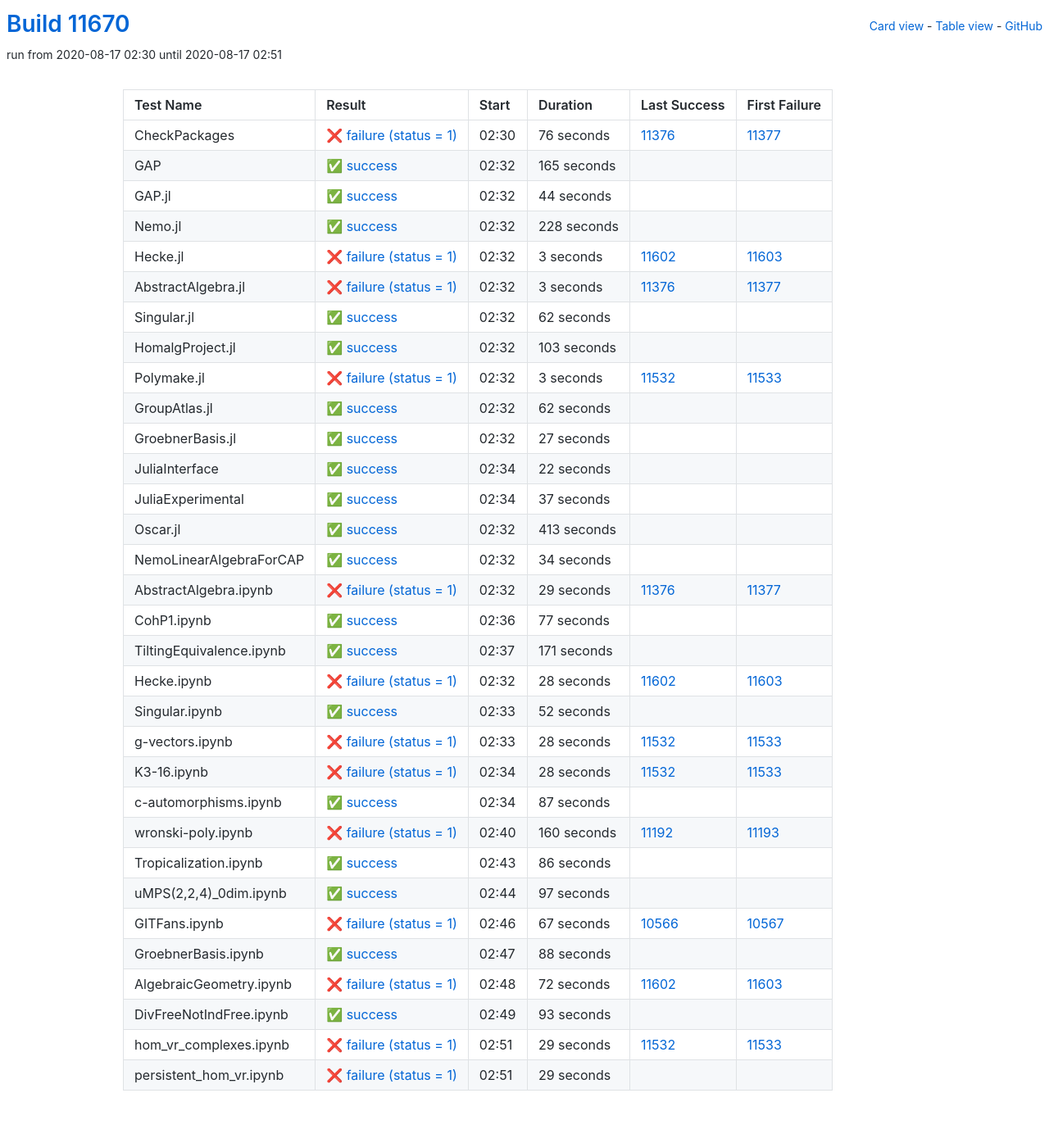
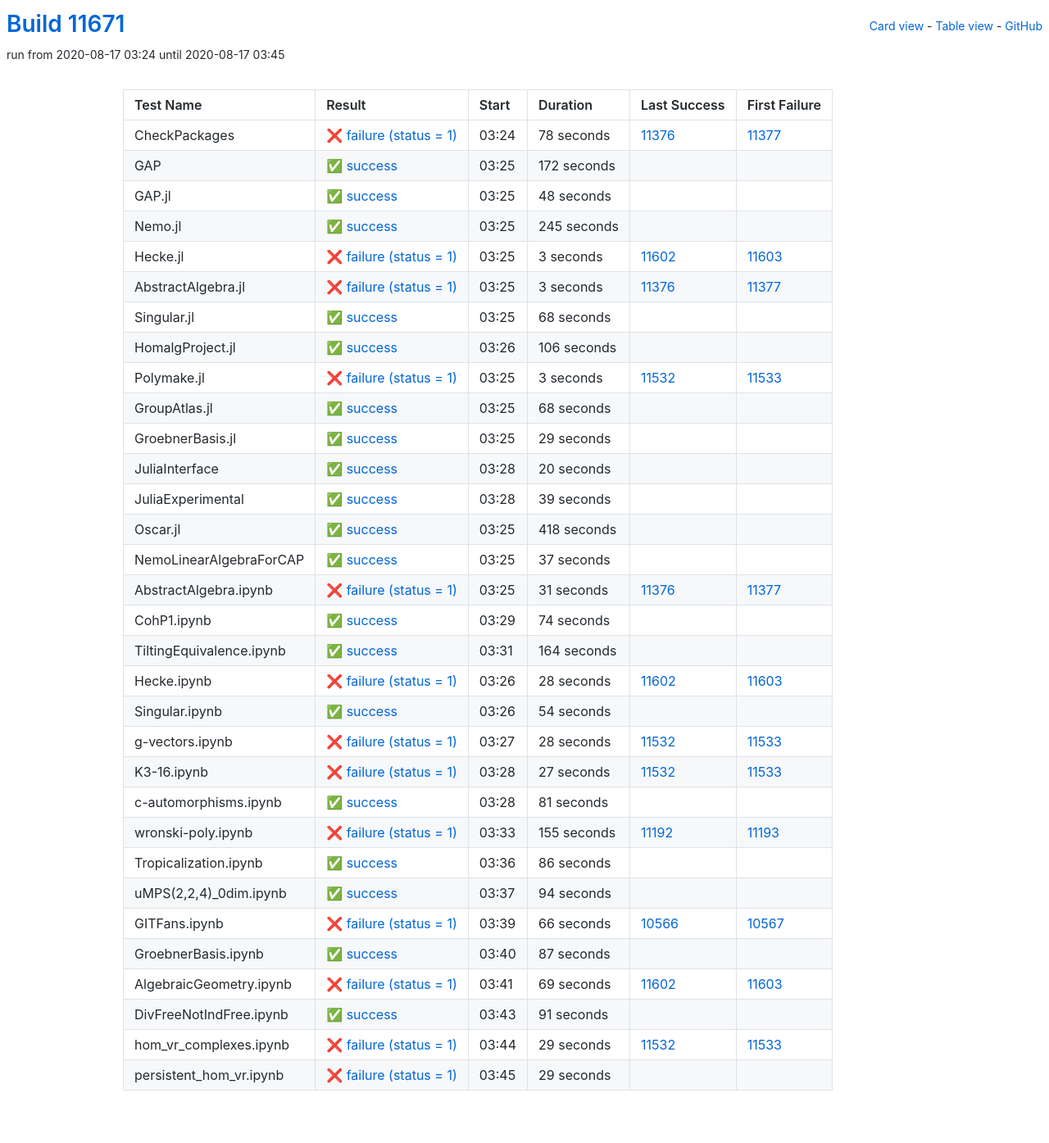
Before and after one commit to oscar-system/oscar-ci-status, a Jekyll site: the page built from table.html, in a window 1280 px wide. Shown: the whole page at 82% size. Built offline with Jekyll 4.4.1, drawn with Linux system fonts in a browser that asks for light colours.

Commit message:
Build #11671

```diff
--- a/_data/ci.yml
+++ b/_data/ci.yml
@@ -1,6 +1,6 @@
 ---
-build: 11670
-build_url: https://oscarci.mathematik.uni-kl.de/job/oscar/11670/
+build: 11671
+build_url: https://oscarci.mathematik.uni-kl.de/job/oscar/11671/
 job: oscar
 organization: oscar-system
 repo: oscar-ci-status
@@ -8,56 +8,56 @@
 tests:
 - name: CheckPackages
   id: checkpackages
-  log: https://oscarci.mathematik.uni-kl.de/job/oscar/11670/artifact/logs/build-11670/CheckPackages.log
-  start: 2020-08-17 02:30
+  log: https://oscarci.mathematik.uni-kl.de/job/oscar/11671/artifact/logs/build-11671/CheckPackages.log
+  start: 2020-08-17 03:24
   success: false
   exitcode: 1
   status: failure
-  duration: 76
+  duration: 78
   last_success: 11376
   last_success_url: https://oscarci.mathematik.uni-kl.de/job/oscar/11376/
   first_failure: 11377
   first_failure_url: https://oscarci.mathematik.uni-kl.de/job/oscar/11377/
 - name: GAP
   id: gap
-  log: https://oscarci.mathematik.uni-kl.de/job/oscar/11670/artifact/logs/build-11670/GAP.log
-  start: 2020-08-17 02:32
+  log: https://oscarci.mathematik.uni-kl.de/job/oscar/11671/artifact/logs/build-11671/GAP.log
+  start: 2020-08-17 03:25
   success: true
   exitcode: 0
   status: success
-  duration: 165
+  duration: 172
   last_success: false
   last_success_url:
   first_failure: false
   first_failure_url:
 - name: GAP.jl
   id: gap-jl
-  log: https://oscarci.mathematik.uni-kl.de/job/oscar/11670/artifact/logs/build-11670/GAP.jl.log
-  start: 2020-08-17 02:32
+  log: https://oscarci.mathematik.uni-kl.de/job/oscar/11671/artifact/logs/build-11671/GAP.jl.log
+  start: 2020-08-17 03:25
   success: true
   exitcode: 0
   status: success
-  duration: 44
+  duration: 48
   last_success: false
   last_success_url:
   first_failure: false
   first_failure_url:
 - name: Nemo.jl
   id: nemo-jl
-  log: https://oscarci.mathematik.uni-kl.de/job/oscar/11670/artifact/logs/build-11670/Nemo.jl.log
-  start: 2020-08-17 02:32
+  log: https://oscarci.mathematik.uni-kl.de/job/oscar/11671/artifact/logs/build-11671/Nemo.jl.log
+  start: 2020-08-17 03:25
   success: true
   exitcode: 0
   status: success
-  duration: 228
+  duration: 245
   last_success: false
   last_success_url:
   first_failure: false
   first_failure_url:
 - name: Hecke.jl
   id: hecke-jl
-  log: https://oscarci.mathematik.uni-kl.de/job/oscar/11670/artifact/logs/build-11670/Hecke.jl.log
-  start: 2020-08-17 02:32
+  log: https://oscarci.mathematik.uni-kl.de/job/oscar/11671/artifact/logs/build-11671/Hecke.jl.log
+  start: 2020-08-17 03:25
   success: false
   exitcode: 1
   status: failure
@@ -68,8 +68,8 @@
   first_failure_url: https://oscarci.mathematik.uni-kl.de/job/oscar/11603/
 - name: AbstractAlgebra.jl
   id: abstractalgebra-jl
-  log: https://oscarci.mathematik.uni-kl.de/job/oscar/11670/artifact/logs/build-11670/AbstractAlgebra.jl.log
-  start: 2020-08-17 02:32
+  log: https://oscarci.mathematik.uni-kl.de/job/oscar/11671/artifact/logs/build-11671/AbstractAlgebra.jl.log
+  start: 2020-08-17 03:25
   success: false
   exitcode: 1
   status: failure
@@ -80,32 +80,32 @@
   first_failure_url: https://oscarci.mathematik.uni-kl.de/job/oscar/11377/
 - name: Singular.jl
   id: singular-jl
-  log: https://oscarci.mathematik.uni-kl.de/job/oscar/11670/artifact/logs/build-11670/Singular.jl.log
-  start: 2020-08-17 02:32
+  log: https://oscarci.mathematik.uni-kl.de/job/oscar/11671/artifact/logs/build-11671/Singular.jl.log
+  start: 2020-08-17 03:25
   success: true
   exitcode: 0
   status: success
-  duration: 62
+  duration: 68
   last_success: false
   last_success_url:
   first_failure: false
   first_failure_url:
 - name: HomalgProject.jl
   id: homalgproject-jl
-  log: https://oscarci.mathematik.uni-kl.de/job/oscar/11670/artifact/logs/build-11670/HomalgProject.jl.log
-  start: 2020-08-17 02:32
+  log: https://oscarci.mathematik.uni-kl.de/job/oscar/11671/artifact/logs/build-11671/HomalgProject.jl.log
+  start: 2020-08-17 03:26
   success: true
   exitcode: 0
   status: success
-  duration: 103
+  duration: 106
   last_success: false
   last_success_url:
   first_failure: false
   first_failure_url:
 - name: Polymake.jl
   id: polymake-jl
-  log: https://oscarci.mathematik.uni-kl.de/job/oscar/11670/artifact/logs/build-11670/Polymake.jl.log
-  start: 2020-08-17 02:32
+  log: https://oscarci.mathematik.uni-kl.de/job/oscar/11671/artifact/logs/build-11671/Polymake.jl.log
+  start: 2020-08-17 03:25
   success: false
   exitcode: 1
   status: failure
@@ -116,44 +116,68 @@
   first_failure_url: https://oscarci.mathematik.uni-kl.de/job/oscar/11533/
 - name: GroupAtlas.jl
   id: groupatlas-jl
-  log: https://oscarci.mathematik.uni-kl.de/job/oscar/11670/artifact/logs/build-11670/GroupAtlas.jl.log
-  start: 2020-08-17 02:32
+  log: https://oscarci.mathematik.uni-kl.de/job/oscar/11671/artifact/logs/build-11671/GroupAtlas.jl.log
+  start: 2020-08-17 03:25
   success: true
   exitcode: 0
   status: success
-  duration: 62
+  duration: 68
   last_success: false
   last_success_url:
   first_failure: false
   first_failure_url:
 - name: GroebnerBasis.jl
   id: groebnerbasis-jl
-  log: https://oscarci.mathematik.uni-kl.de/job/oscar/11670/artifact/logs/build-11670/GroebnerBasis.jl.log
-  start: 2020-08-17 02:32
+  log: https://oscarci.mathematik.uni-kl.de/job/oscar/11671/artifact/logs/build-11671/GroebnerBasis.jl.log
+  start: 2020-08-17 03:25
   success: true
   exitcode: 0
   status: success
-  duration: 27
+  duration: 29
   last_success: false
   last_success_url:
   first_failure: false
   first_failure_url:
 - name: JuliaInterface
   id: juliainterface
-  log: https://oscarci.mathematik.uni-kl.de/job/oscar/11670/artifact/logs/build-11670/JuliaInterface.log
-  start: 2020-08-17 02:34
+  log: https://oscarci.mathematik.uni-kl.de/job/oscar/11671/artifact/logs/build-11671/JuliaInterface.log
+  start: 2020-08-17 03:28
   success: true
   exitcode: 0
   status: success
-  duration: 22
+  duration: 20
   last_success: false
   last_success_url:
   first_failure: false
   first_failure_url:
 - name: JuliaExperimental
   id: juliaexperimental
-  log: https://oscarci.mathematik.uni-kl.de/job/oscar/11670/artifact/logs/build-11670/JuliaExperimental.log
-  start: 2020-08-17 02:34
+  log: https://oscarci.mathematik.uni-kl.de/job/oscar/11671/artifact/logs/build-11671/JuliaExperimental.log
+  start: 2020-08-17 03:28
+  success: true
+  exitcode: 0
+  status: success
+  duration: 39
+  last_success: false
+  last_success_url:
+  first_failure: false
+  first_failure_url:
+- name: Oscar.jl
+  id: oscar-jl
+  log: https://oscarci.mathematik.uni-kl.de/job/oscar/11671/artifact/logs/build-11671/Oscar.jl.log
+  start: 2020-08-17 03:25
+  success: true
+  exitcode: 0
+  status: success
+  duration: 418
+  last_success: false
+  last_success_url:
+  first_failure: false
+  first_failure_url:
+- name: NemoLinearAlgebraForCAP
+  id: nemolinearalgebraforcap
+  log: https://oscarci.mathematik.uni-kl.de/job/oscar/11671/artifact/logs/build-11671/NemoLinearAlgebraForCAP.log
+  start: 2020-08-17 03:25
   success: true
   exitcode: 0
   status: success
@@ -162,70 +186,46 @@
   last_success_url:
   first_failure: false
   first_failure_url:
-- name: Oscar.jl
-  id: oscar-jl
-  log: https://oscarci.mathematik.uni-kl.de/job/oscar/11670/artifact/logs/build-11670/Oscar.jl.log
-  start: 2020-08-17 02:32
-  success: true
-  exitcode: 0
-  status: success
-  duration: 413
-  last_success: false
-  last_success_url:
-  first_failure: false
-  first_failure_url:
-- name: NemoLinearAlgebraForCAP
-  id: nemolinearalgebraforcap
-  log: https://oscarci.mathematik.uni-kl.de/job/oscar/11670/artifact/logs/build-11670/NemoLinearAlgebraForCAP.log
-  start: 2020-08-17 02:32
-  success: true
-  exitcode: 0
-  status: success
-  duration: 34
-  last_success: false
-  last_success_url:
-  first_failure: false
-  first_failure_url:
 - name: AbstractAlgebra.ipynb
   id: abstractalgebra-ipynb
-  log: https://oscarci.mathematik.uni-kl.de/job/oscar/11670/artifact/logs/build-11670/AbstractAlgebra.ipynb.log
-  start: 2020-08-17 02:32
+  log: https://oscarci.mathematik.uni-kl.de/job/oscar/11671/artifact/logs/build-11671/AbstractAlgebra.ipynb.log
+  start: 2020-08-17 03:25
   success: false
   exitcode: 1
   status: failure
-  duration: 29
+  duration: 31
   last_success: 11376
   last_success_url: https://oscarci.mathematik.uni-kl.de/job/oscar/11376/
   first_failure: 11377
   first_failure_url: https://oscarci.mathematik.uni-kl.de/job/oscar/11377/
 - name: CohP1.ipynb
   id: cohp1-ipynb
-  log: https://oscarci.mathematik.uni-kl.de/job/oscar/11670/artifact/logs/build-11670/CohP1.ipynb.log
-  start: 2020-08-17 02:36
+  log: https://oscarci.mathematik.uni-kl.de/job/oscar/11671/artifact/logs/build-11671/CohP1.ipynb.log
+  start: 2020-08-17 03:29
   success: true
   exitcode: 0
   status: success
-  duration: 77
+  duration: 74
   last_success: false
   last_success_url:
   first_failure: false
   first_failure_url:
 - name: TiltingEquivalence.ipynb
   id: tiltingequivalence-ipynb
-  log: https://oscarci.mathematik.uni-kl.de/job/oscar/11670/artifact/logs/build-11670/TiltingEquivalence.ipynb.log
-  start: 2020-08-17 02:37
+  log: https://oscarci.mathematik.uni-kl.de/job/oscar/11671/artifact/logs/build-11671/TiltingEquivalence.ipynb.log
+  start: 2020-08-17 03:31
   success: true
   exitcode: 0
   status: success
-  duration: 171
+  duration: 164
   last_success: false
   last_success_url:
   first_failure: false
   first_failure_url:
 - name: Hecke.ipynb
   id: hecke-ipynb
-  log: https://oscarci.mathematik.uni-kl.de/job/oscar/11670/artifact/logs/build-11670/Hecke.ipynb.log
-  start: 2020-08-17 02:32
+  log: https://oscarci.mathematik.uni-kl.de/job/oscar/11671/artifact/logs/build-11671/Hecke.ipynb.log
+  start: 2020-08-17 03:26
   success: false
   exitcode: 1
   status: failure
@@ -236,20 +236,20 @@
   first_failure_url: https://oscarci.mathematik.uni-kl.de/job/oscar/11603/
 - name: Singular.ipynb
   id: singular-ipynb
-  log: https://oscarci.mathematik.uni-kl.de/job/oscar/11670/artifact/logs/build-11670/Singular.ipynb.log
-  start: 2020-08-17 02:33
+  log: https://oscarci.mathematik.uni-kl.de/job/oscar/11671/artifact/logs/build-11671/Singular.ipynb.log
+  start: 2020-08-17 03:26
   success: true
   exitcode: 0
   status: success
-  duration: 52
+  duration: 54
   last_success: false
   last_success_url:
   first_failure: false
   first_failure_url:
 - name: g-vectors.ipynb
   id: g-vectors-ipynb
-  log: https://oscarci.mathematik.uni-kl.de/job/oscar/11670/artifact/logs/build-11670/g-vectors.ipynb.log
-  start: 2020-08-17 02:33
+  log: https://oscarci.mathematik.uni-kl.de/job/oscar/11671/artifact/logs/build-11671/g-vectors.ipynb.log
+  start: 2020-08-17 03:27
   success: false
   exitcode: 1
   status: failure
@@ -260,44 +260,44 @@
   first_failure_url: https://oscarci.mathematik.uni-kl.de/job/oscar/11533/
 - name: K3-16.ipynb
   id: k3-16-ipynb
-  log: https://oscarci.mathematik.uni-kl.de/job/oscar/11670/artifact/logs/build-11670/K3-16.ipynb.log
-  start: 2020-08-17 02:34
+  log: https://oscarci.mathematik.uni-kl.de/job/oscar/11671/artifact/logs/build-11671/K3-16.ipynb.log
+  start: 2020-08-17 03:28
   success: false
   exitcode: 1
   status: failure
-  duration: 28
+  duration: 27
   last_success: 11532
   last_success_url: https://oscarci.mathematik.uni-kl.de/job/oscar/11532/
   first_failure: 11533
   first_failure_url: https://oscarci.mathematik.uni-kl.de/job/oscar/11533/
 - name: c-automorphisms.ipynb
   id: c-automorphisms-ipynb
-  log: https://oscarci.mathematik.uni-kl.de/job/oscar/11670/artifact/logs/build-11670/c-automorphisms.ipynb.log
-  start: 2020-08-17 02:34
+  log: https://oscarci.mathematik.uni-kl.de/job/oscar/11671/artifact/logs/build-11671/c-automorphisms.ipynb.log
+  start: 2020-08-17 03:28
   success: true
   exitcode: 0
   status: success
-  duration: 87
+  duration: 81
   last_success: false
   last_success_url:
   first_failure: false
   first_failure_url:
 - name: wronski-poly.ipynb
   id: wronski-poly-ipynb
-  log: https://oscarci.mathematik.uni-kl.de/job/oscar/11670/artifact/logs/build-11670/wronski-poly.ipynb.log
-  start: 2020-08-17 02:40
+  log: https://oscarci.mathematik.uni-kl.de/job/oscar/11671/artifact/logs/build-11671/wronski-poly.ipynb.log
+  start: 2020-08-17 03:33
   success: false
   exitcode: 1
   status: failure
-  duration: 160
+  duration: 155
   last_success: 11192
   last_success_url: https://oscarci.mathematik.uni-kl.de/job/oscar/11192/
   first_failure: 11193
   first_failure_url: https://oscarci.mathematik.uni-kl.de/job/oscar/11193/
 - name: Tropicalization.ipynb
   id: tropicalization-ipynb
-  log: https://oscarci.mathematik.uni-kl.de/job/oscar/11670/artifact/logs/build-11670/Tropicalization.ipynb.log
-  start: 2020-08-17 02:43
+  log: https://oscarci.mathematik.uni-kl.de/job/oscar/11671/artifact/logs/build-11671/Tropicalization.ipynb.log
+  start: 2020-08-17 03:36
   success: true
   exitcode: 0
   status: success
@@ -308,68 +308,68 @@
   first_failure_url:
 - name: uMPS(2,2,4)_0dim.ipynb
   id: umps-2-2-4-0dim-ipynb
-  log: https://oscarci.mathematik.uni-kl.de/job/oscar/11670/artifact/logs/build-11670/uMPS-2-2-4-_0dim.ipynb.log
-  start: 2020-08-17 02:44
+  log: https://oscarci.mathematik.uni-kl.de/job/oscar/11671/artifact/logs/build-11671/uMPS-2-2-4-_0dim.ipynb.log
+  start: 2020-08-17 03:37
   success: true
   exitcode: 0
   status: success
-  duration: 97
+  duration: 94
   last_success: false
   last_success_url:
   first_failure: false
   first_failure_url:
 - name: GITFans.ipynb
   id: gitfans-ipynb
-  log: https://oscarci.mathematik.uni-kl.de/job/oscar/11670/artifact/logs/build-11670/GITFans.ipynb.log
-  start: 2020-08-17 02:46
+  log: https://oscarci.mathematik.uni-kl.de/job/oscar/11671/artifact/logs/build-11671/GITFans.ipynb.log
+  start: 2020-08-17 03:39
   success: false
   exitcode: 1
   status: failure
-  duration: 67
+  duration: 66
   last_success: 10566
   last_success_url: https://oscarci.mathematik.uni-kl.de/job/oscar/10566/
   first_failure: 10567
   first_failure_url: https://oscarci.mathematik.uni-kl.de/job/oscar/10567/
 - name: GroebnerBasis.ipynb
   id: groebnerbasis-ipynb
-  log: https://oscarci.mathematik.uni-kl.de/job/oscar/11670/artifact/logs/build-11670/GroebnerBasis.ipynb.log
-  start: 2020-08-17 02:47
+  log: https://oscarci.mathematik.uni-kl.de/job/oscar/11671/artifact/logs/build-11671/GroebnerBasis.ipynb.log
+  start: 2020-08-17 03:40
   success: true
   exitcode: 0
   status: success
-  duration: 88
+  duration: 87
   last_success: false
   last_success_url:
   first_failure: false
   first_failure_url:
 - name: AlgebraicGeometry.ipynb
   id: algebraicgeometry-ipynb
-  log: https://oscarci.mathematik.uni-kl.de/job/oscar/11670/artifact/logs/build-11670/AlgebraicGeometry.ipynb.log
-  start: 2020-08-17 02:48
+  log: https://oscarci.mathematik.uni-kl.de/job/oscar/11671/artifact/logs/build-11671/AlgebraicGeometry.ipynb.log
+  start: 2020-08-17 03:41
   success: false
   exitcode: 1
   status: failure
-  duration: 72
+  duration: 69
   last_success: 11602
   last_success_url: https://oscarci.mathematik.uni-kl.de/job/oscar/11602/
   first_failure: 11603
   first_failure_url: https://oscarci.mathematik.uni-kl.de/job/oscar/11603/
 - name: DivFreeNotIndFree.ipynb
   id: divfreenotindfree-ipynb
-  log: https://oscarci.mathematik.uni-kl.de/job/oscar/11670/artifact/logs/build-11670/DivFreeNotIndFree.ipynb.log
-  start: 2020-08-17 02:49
+  log: https://oscarci.mathematik.uni-kl.de/job/oscar/11671/artifact/logs/build-11671/DivFreeNotIndFree.ipynb.log
+  start: 2020-08-17 03:43
   success: true
   exitcode: 0
   status: success
-  duration: 93
+  duration: 91
   last_success: false
   last_success_url:
   first_failure: false
   first_failure_url:
 - name: hom_vr_complexes.ipynb
   id: hom-vr-complexes-ipynb
-  log: https://oscarci.mathematik.uni-kl.de/job/oscar/11670/artifact/logs/build-11670/hom_vr_complexes.ipynb.log
-  start: 2020-08-17 02:51
+  log: https://oscarci.mathematik.uni-kl.de/job/oscar/11671/artifact/logs/build-11671/hom_vr_complexes.ipynb.log
+  start: 2020-08-17 03:44
   success: false
   exitcode: 1
   status: failure
@@ -380,8 +380,8 @@
   first_failure_url: https://oscarci.mathematik.uni-kl.de/job/oscar/11533/
 - name: persistent_hom_vr.ipynb
   id: persistent-hom-vr-ipynb
-  log: https://oscarci.mathematik.uni-kl.de/job/oscar/11670/artifact/logs/build-11670/persistent_hom_vr.ipynb.log
-  start: 2020-08-17 02:51
+  log: https://oscarci.mathematik.uni-kl.de/job/oscar/11671/artifact/logs/build-11671/persistent_hom_vr.ipynb.log
+  start: 2020-08-17 03:45
   success: false
   exitcode: 1
   status: failure
```
Also changed, not shown: README.md.
